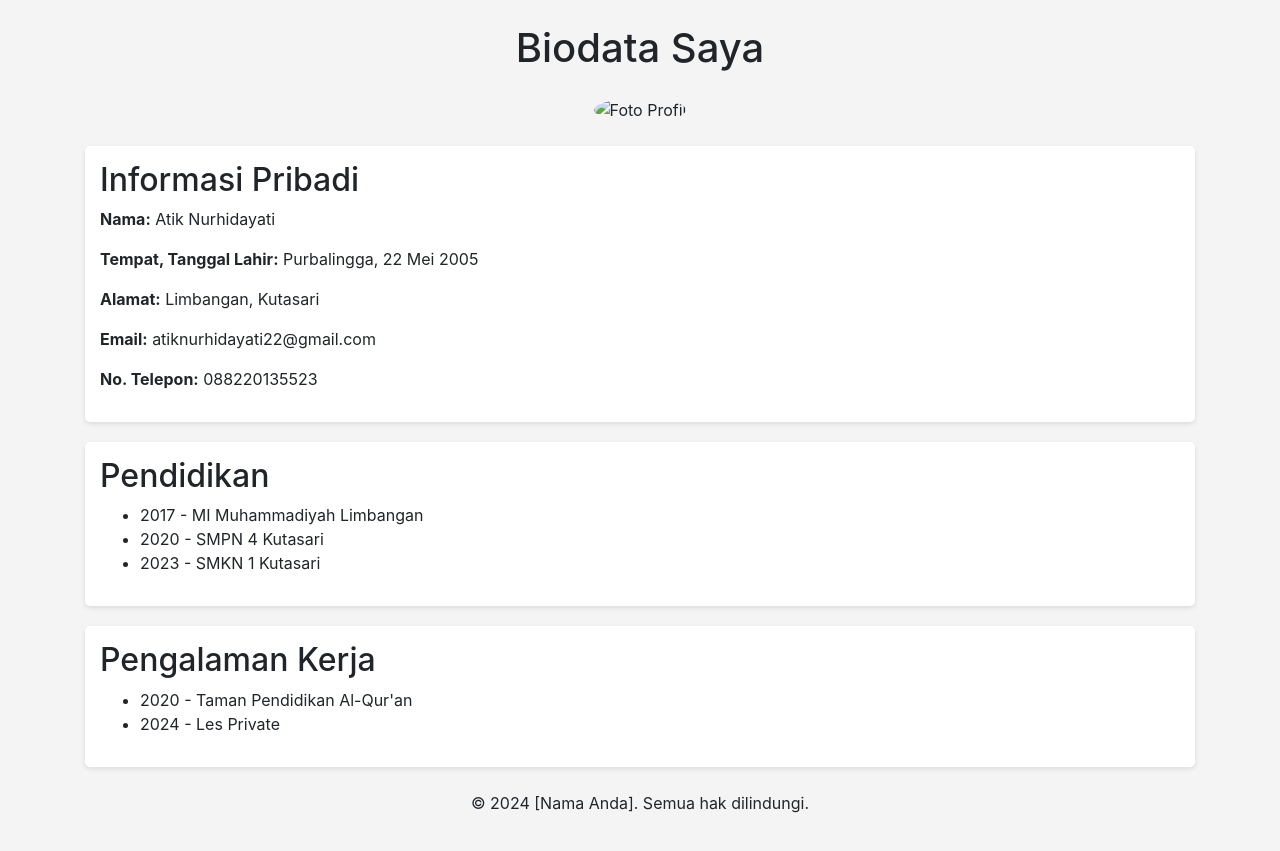
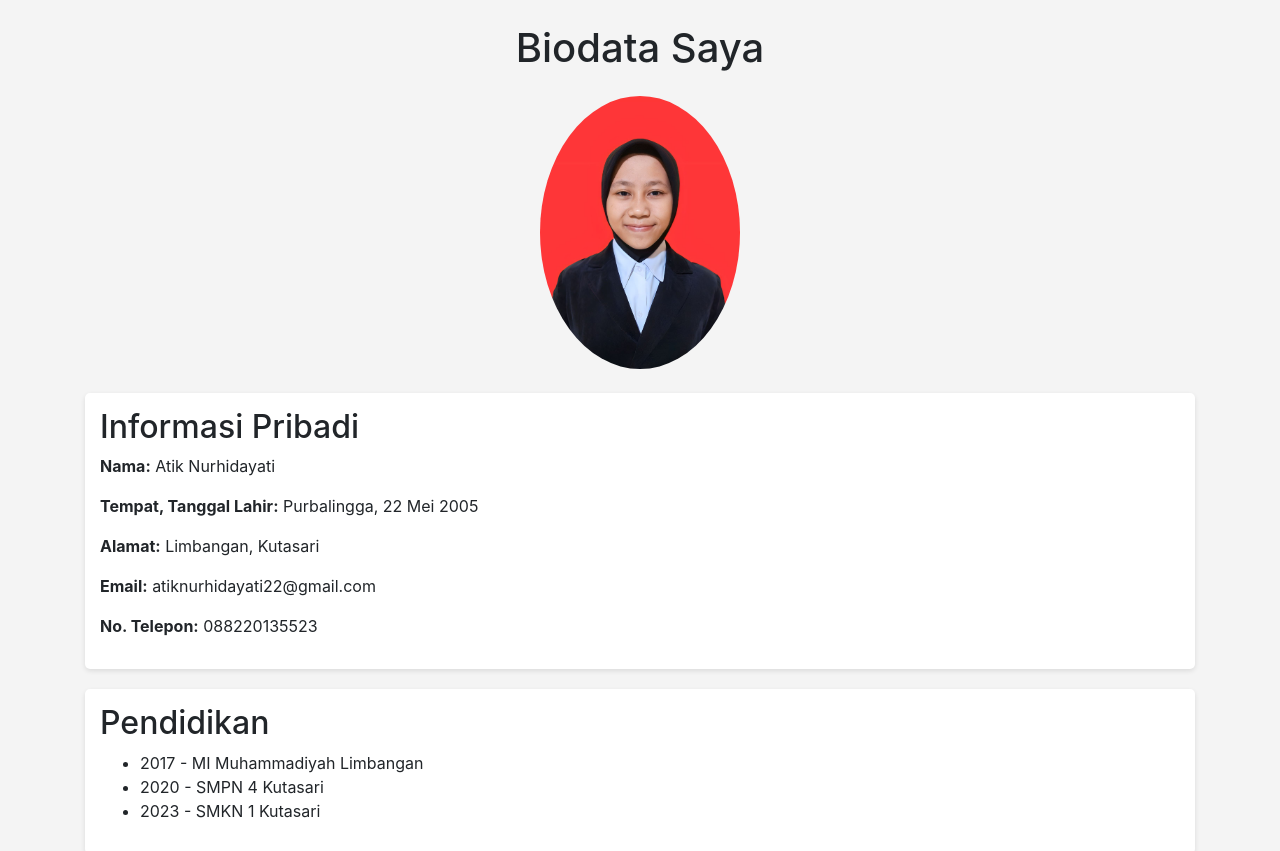
Before and after one commit to atiknurhidayati/biodata, a plain HTML site: page index.html in a window 1280 px wide. Shown: the top 851 px of the page. Drawn offline with nearby package versions, Linux system fonts and the light colour scheme.

Commit message:
update img.jpg dari vscode

```diff
--- a/index.html
+++ b/index.html
@@ -29,7 +29,7 @@
         </header>
 
         <div class="text-center mb-4">
-            <img src="img/1681295094815-jpg-1729520914105.jpg" alt="Foto Profil" class="profile-img">
+            <img src="img.jpg" alt="Foto Profil" class="profile-img">
         </div>
 
         <section class="bio-section">
```
Also changed, not shown: img.jpg (renamed from foto.jpg.jpg).
